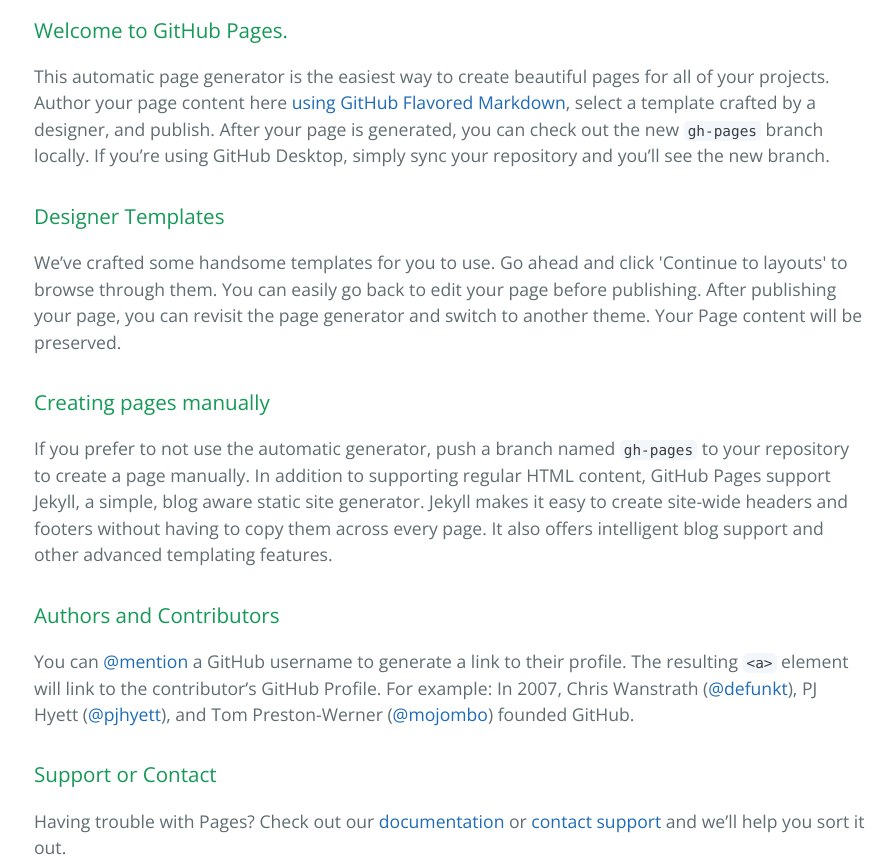
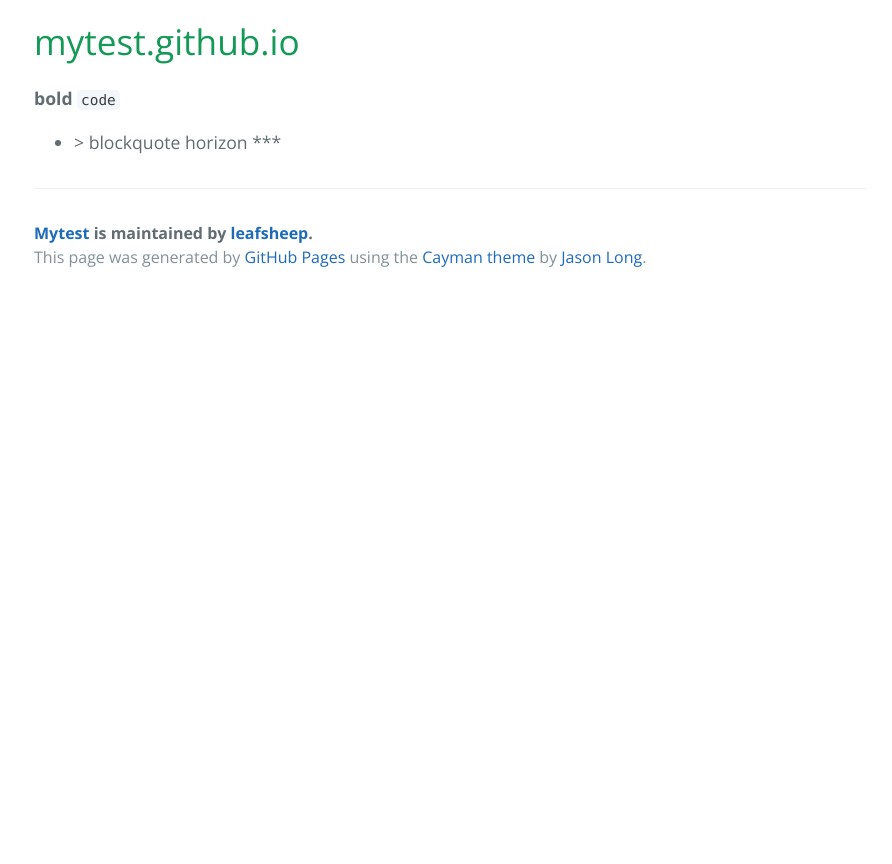
Before and after one commit to leafsheep/mytest, a plain HTML site: page index.html in a window 1280 px wide. Shown: the part 400-1264 px from the top of the page, without its empty margins (190-1082 px from the left). After the commit the page ends 800 px from the top, so only its background shows below. Drawn offline with nearby package versions, Linux system fonts and the light colour scheme.

```diff
--- a/index.html
+++ b/index.html
@@ -19,30 +19,18 @@
     </section>
 
     <section class="main-content">
-      <h3>
-<a id="welcome-to-github-pages" class="anchor" href="#welcome-to-github-pages" aria-hidden="true"><span aria-hidden="true" class="octicon octicon-link"></span></a>Welcome to GitHub Pages.</h3>
+      <h1>
+<a id="mytestgithubio" class="anchor" href="#mytestgithubio" aria-hidden="true"><span aria-hidden="true" class="octicon octicon-link"></span></a>mytest.github.io</h1>
 
-<p>This automatic page generator is the easiest way to create beautiful pages for all of your projects. Author your page content here <a href="https://guides.github.com/features/mastering-markdown/">using GitHub Flavored Markdown</a>, select a template crafted by a designer, and publish. After your page is generated, you can check out the new <code>gh-pages</code> branch locally. If you’re using GitHub Desktop, simply sync your repository and you’ll see the new branch.</p>
+<p><strong>bold</strong>
+<code>code</code></p>
 
-<h3>
-<a id="designer-templates" class="anchor" href="#designer-templates" aria-hidden="true"><span aria-hidden="true" class="octicon octicon-link"></span></a>Designer Templates</h3>
-
-<p>We’ve crafted some handsome templates for you to use. Go ahead and click 'Continue to layouts' to browse through them. You can easily go back to edit your page before publishing. After publishing your page, you can revisit the page generator and switch to another theme. Your Page content will be preserved.</p>
-
-<h3>
-<a id="creating-pages-manually" class="anchor" href="#creating-pages-manually" aria-hidden="true"><span aria-hidden="true" class="octicon octicon-link"></span></a>Creating pages manually</h3>
-
-<p>If you prefer to not use the automatic generator, push a branch named <code>gh-pages</code> to your repository to create a page manually. In addition to supporting regular HTML content, GitHub Pages support Jekyll, a simple, blog aware static site generator. Jekyll makes it easy to create site-wide headers and footers without having to copy them across every page. It also offers intelligent blog support and other advanced templating features.</p>
-
-<h3>
-<a id="authors-and-contributors" class="anchor" href="#authors-and-contributors" aria-hidden="true"><span aria-hidden="true" class="octicon octicon-link"></span></a>Authors and Contributors</h3>
-
-<p>You can <a href="https://help.github.com/articles/basic-writing-and-formatting-syntax/#mentioning-users-and-teams" class="user-mention">@mention</a> a GitHub username to generate a link to their profile. The resulting <code>&lt;a&gt;</code> element will link to the contributor’s GitHub Profile. For example: In 2007, Chris Wanstrath (<a href="https://github.com/defunkt" class="user-mention">@defunkt</a>), PJ Hyett (<a href="https://github.com/pjhyett" class="user-mention">@pjhyett</a>), and Tom Preston-Werner (<a href="https://github.com/mojombo" class="user-mention">@mojombo</a>) founded GitHub.</p>
-
-<h3>
-<a id="support-or-contact" class="anchor" href="#support-or-contact" aria-hidden="true"><span aria-hidden="true" class="octicon octicon-link"></span></a>Support or Contact</h3>
-
-<p>Having trouble with Pages? Check out our <a href="https://help.github.com/pages">documentation</a> or <a href="https://github.com/contact">contact support</a> and we’ll help you sort it out.</p>
+<ul>
+<li>
+&gt; blockquote
+horizon
+***</li>
+</ul>
 
       <footer class="site-footer">
         <span class="site-footer-owner"><a href="https://github.com/leafsheep/mytest">Mytest</a> is maintained by <a href="https://github.com/leafsheep">leafsheep</a>.</span>
```
Also changed, not shown: params.json (+1 -1 lines).
